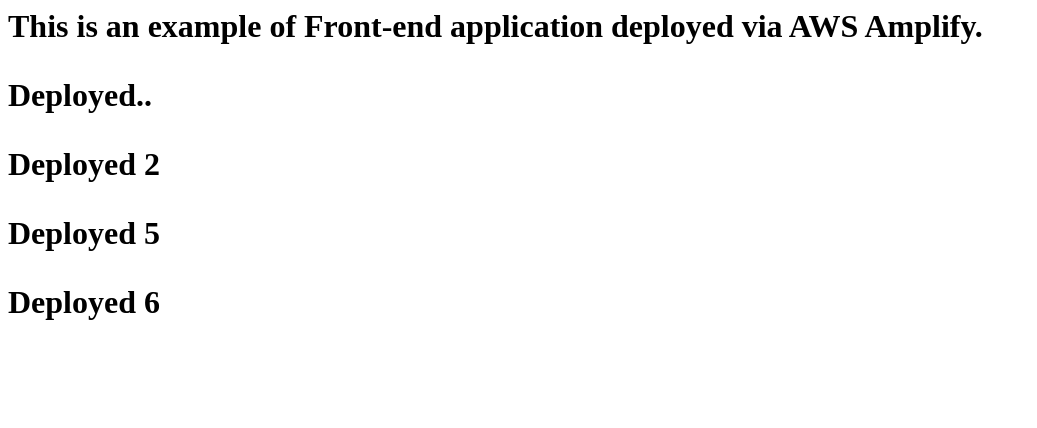
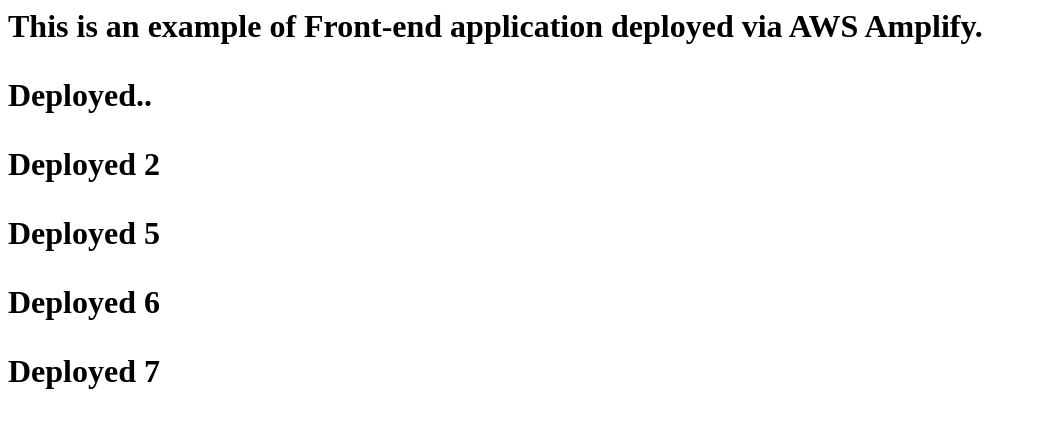
Before and after one commit to knaveen1987/js-amplify-example, a plain HTML site: page index.html in a window 1280 px wide. Shown: the whole page, without its empty margins (0-1037 px from the left). Drawn offline with Linux system fonts and the light colour scheme.

Commit message:
Deployed 7

```diff
--- a/index.html
+++ b/index.html
@@ -6,6 +6,7 @@
 			<p> Deployed 2 </p>
 			<p> Deployed 5 </p>
 			<p> Deployed 6 </p>
+			<p> Deployed 7 </p>
 		</h1>
 	 </body>
 </html>
```
